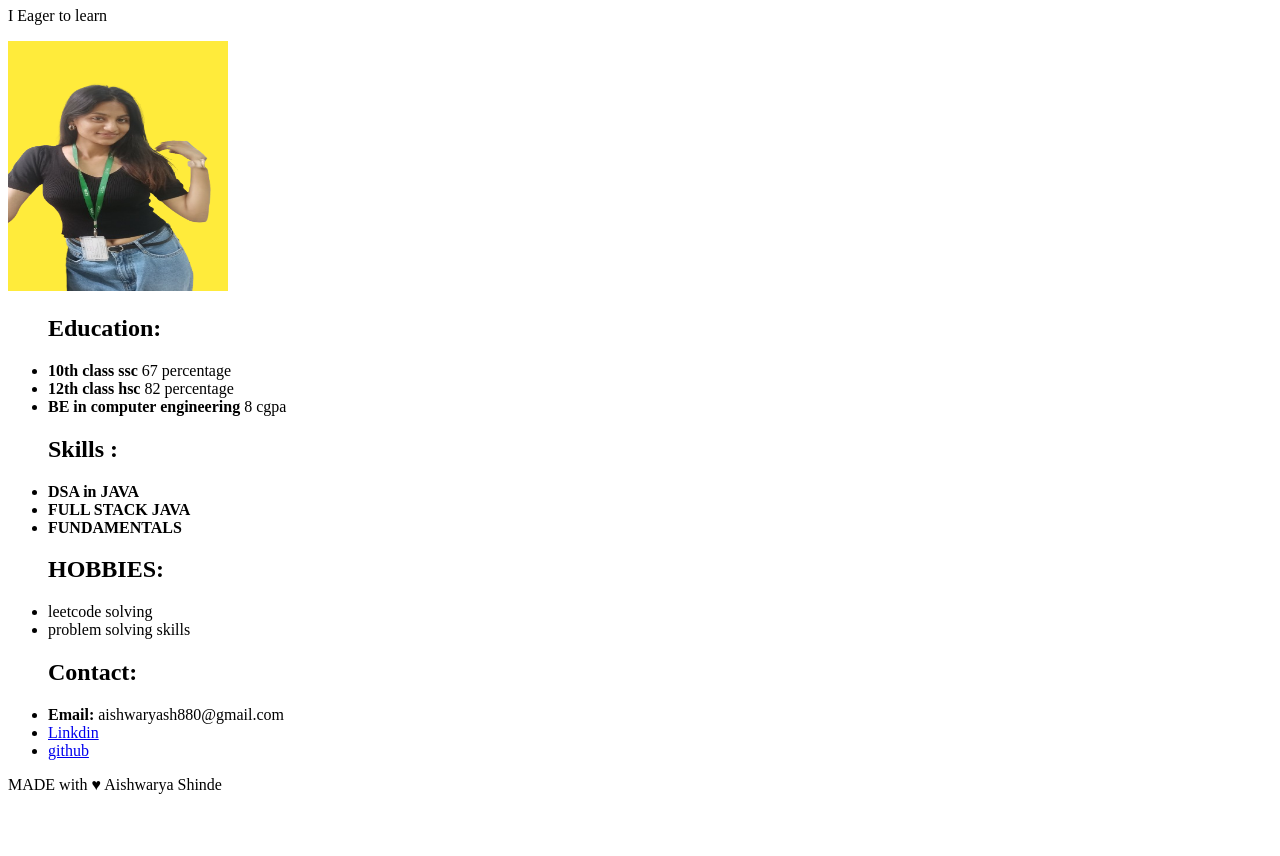
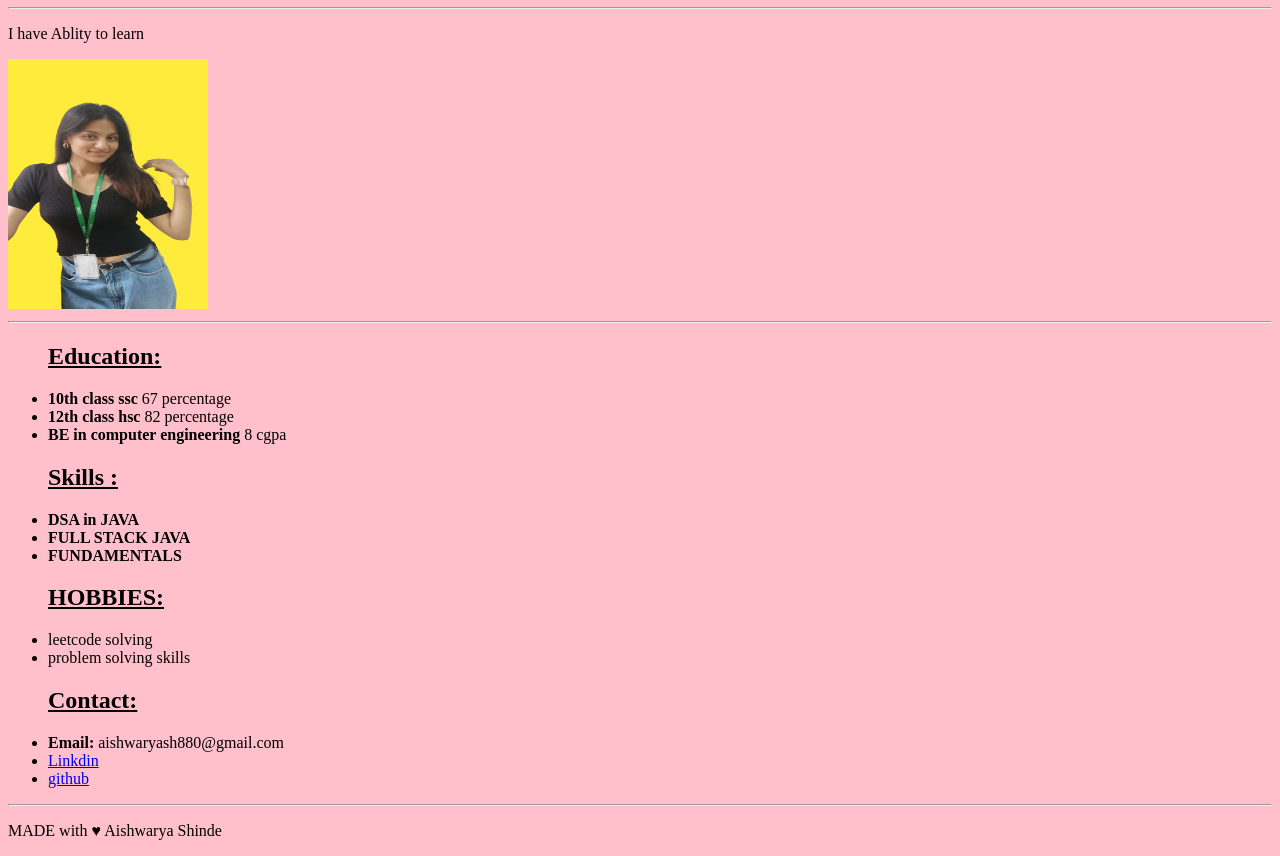
Before and after one commit to aishwaryash775/HTML-Files, a plain HTML site: page portflio.html in a window 1280 px wide. Shown: the part 73-929 px from the top of the page. Before the commit the page ends 883 px from the top, so only its background shows below. Drawn offline with Linux system fonts and the light colour scheme.

Commit message:
Add update project

```diff
--- a/portflio.html
+++ b/portflio.html
@@ -1,32 +1,41 @@
 <!DOCTYPE html>
 <html lang="en">
+ <body bgcolor="pink" text="black">
 <head>
     <meta charset="UTF-8">
     <meta name="viewport" content="width=device-width, initial-scale=1.0">
     <title>Portflio using HTML</title>
-       <h1>Aishwarya Santosh Shinde </h1>
-       <P>I Eager to learn </P>
-       <img src="aishphot.png" alt="AS" height="250px" width="220px">
+      <header>
+    <h1 align =center>Aishwarya Santosh Shinde </h1>
+    <hr>
+       <P>I have Ablity to learn </P>
+       <img src="aishphot.png" alt="AS" height="250px" width="200px" >
+       </header>
+       <hr>
+       <main>
        <ul>
-        <h2><b>Education:</b> </h2>
+        <h2><b><u>Education:</u></b> </h2>
         <li><b>10th class ssc </b> 67 percentage</li>
         <li><b>12th class hsc </b> 82 percentage</li>
         <li><b>BE in computer engineering </b>  8 cgpa</li>
-         <h2> <b>Skills :</b></h2>
+         <h2> <b><u>Skills :</u></b></h2>
          <li><b>DSA in JAVA </b> </li>
          <li><b>FULL STACK JAVA </b> </li>
          <li><b> FUNDAMENTALS </b> </li>
-          <H2>HOBBIES:</H2>
+          <H2><u>HOBBIES:</u></H2>
             <Li> leetcode solving </Li>
             <Li>problem solving skills</Li>
-     <h2>Contact: </h2>
+     <h2><u>Contact: </u> </h2>
             <li> <b>Email:</b> aishwaryash880@gmail.com</li>
             <li><a href="https://www.linkedin.com/in/aishwarya-shinde-100164377/">Linkdin</a></li>
             <li><a href="https://github.com/aishwaryash775">github</a></li>
        </ul>
-       <p>MADE with &hearts; Aishwarya Shinde</p>
+       </main>
+       <hr>
+      <footer> <p>MADE with &hearts; Aishwarya Shinde</p>
+       </footer>
 </head>
-<body>
+
 
 </body>
 </html>
```
